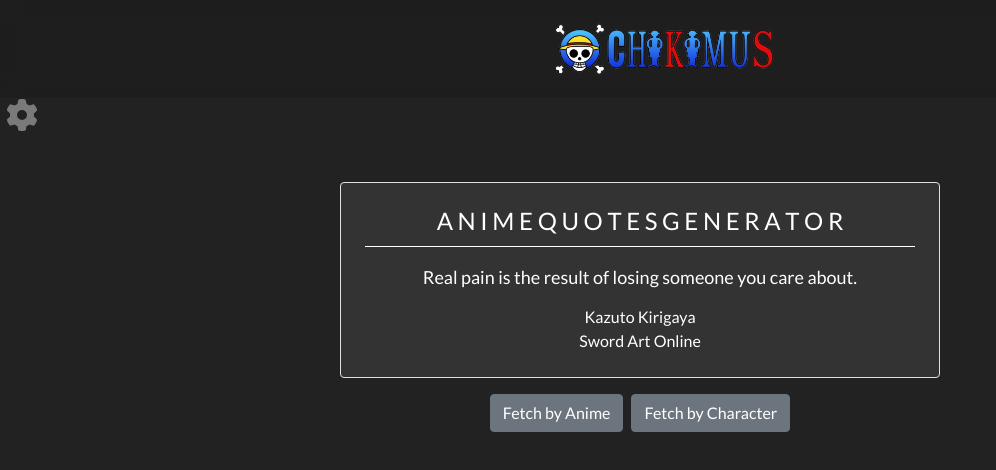
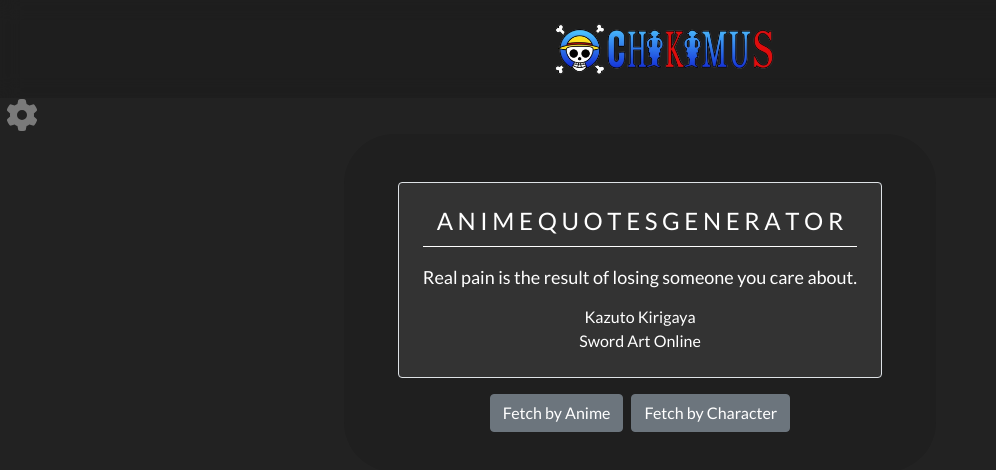
Before and after one commit to Musxeto/chikimus, a React (Create React App) app: page / in a window 1280 px wide. Shown: the top 470 px of the page, without its empty margins (0-996 px from the left). Built offline with nearby package versions, Linux system fonts and the light colour scheme; a web font is replaced by a local one.

Commit message:
Quotes Board Completed for now

```diff
--- a/src/App.css
+++ b/src/App.css
@@ -56,14 +56,27 @@
 
 
 /* Add your modern styling here */
-
+.Quotes-Box{
+  display: flex;
+  flex-direction: column;
+  align-items: center;
+  justify-content: center;
+  margin-left: auto;
+  margin-right: auto;
+  padding-left: 30px;
+  padding-right: 30px;
+  padding-bottom: 40px;
+  border-radius: 50px;
+  background-color: rgba(0, 0, 0, 0.1);
+  max-width: max-content;
+}
 .quote-container {
   text-align: center;
 }
 
 .quote-box {
   max-width: 600px;
-  margin: 0 auto;
+  margin: auto;
   padding: 20px;
   background-color: #333;
   border: 1px solid #222;
@@ -91,10 +104,18 @@
   flex-direction: column;
 }
 
-.input-container .form-control {
-  width: 70%;
+.form-control {
+  width: 200px;
   margin-bottom: 10px;
+  margin-left: auto;
+  margin-right: auto;
 }
+.form-control:focus {
+  outline: none;
+  border: 1px solid #d7d7d7;
+  box-shadow: 0 0 5px #d7d7d7;
+}
+
 
 .btn-primary {
   background-color: #333;
```
